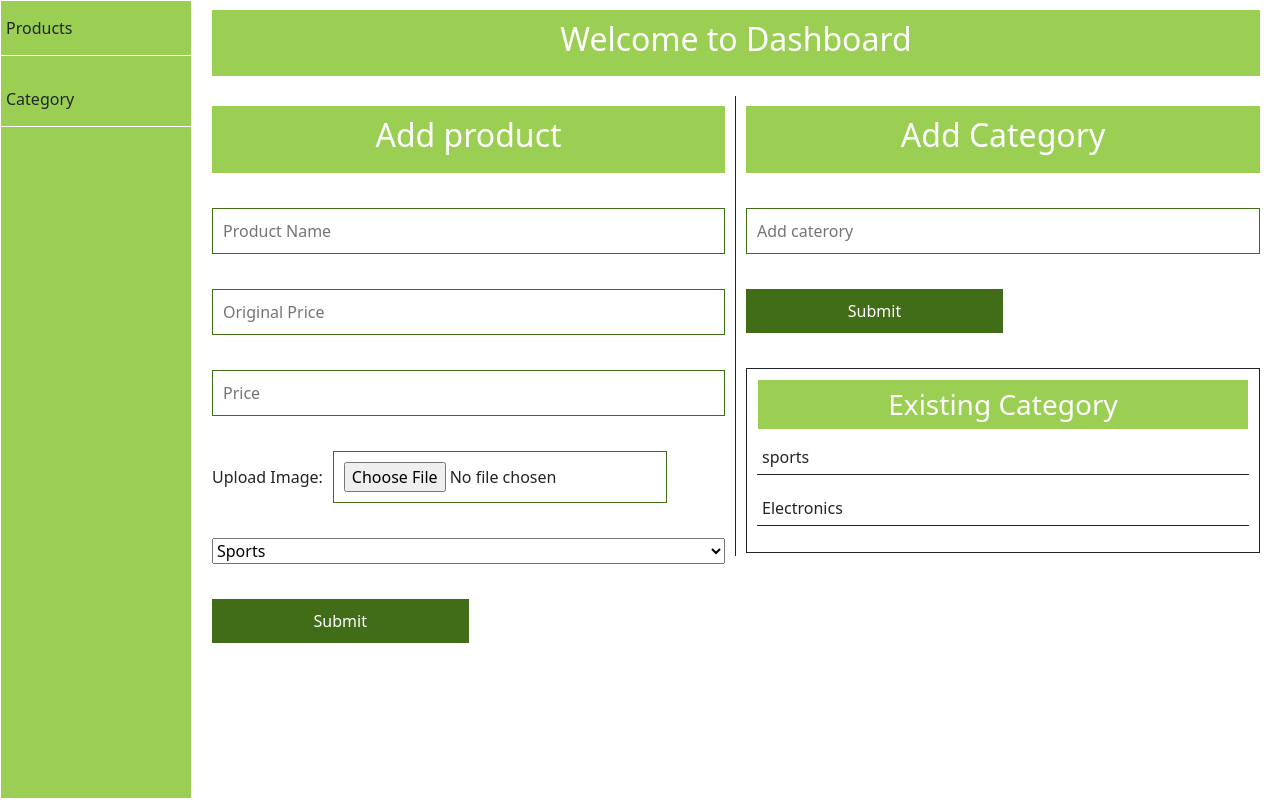
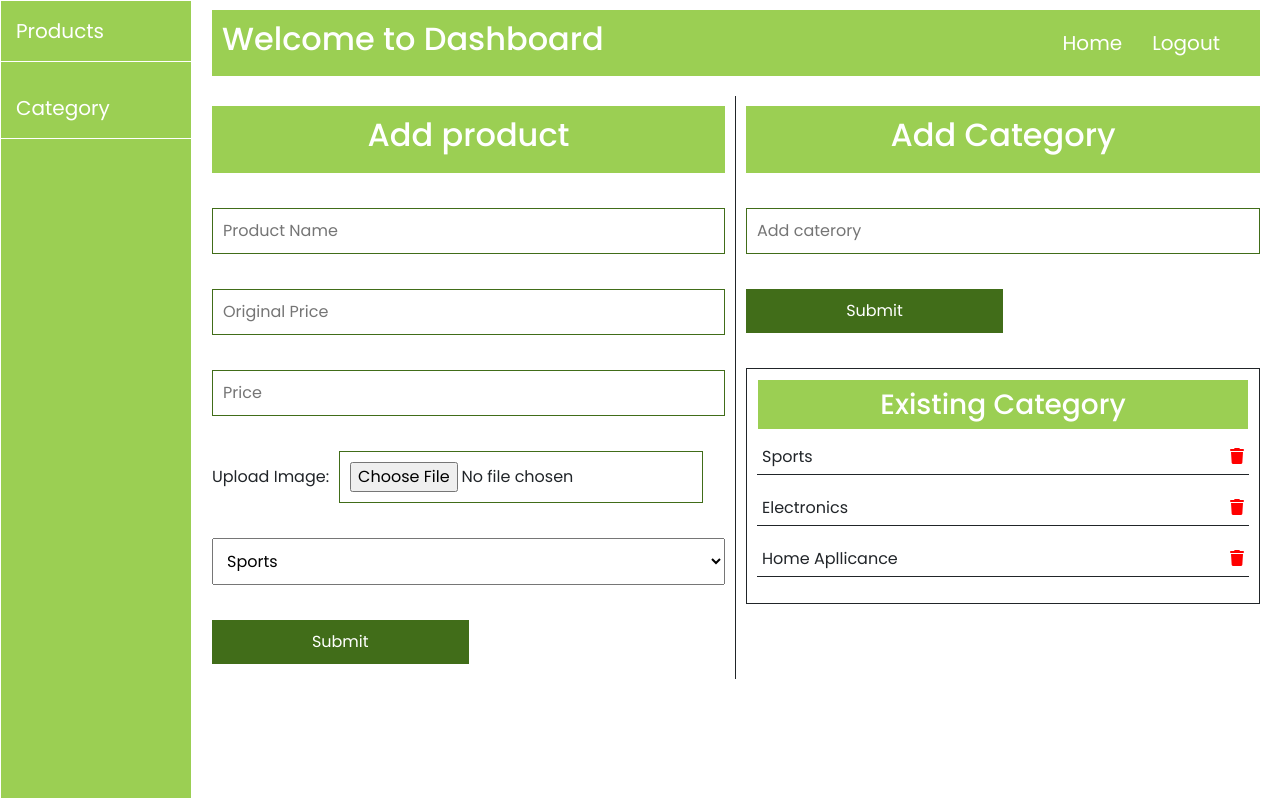
Before and after one commit to AlbarKhan/Ecommerce_React, a React (Create React App) app: page / in a window 1280 px wide. Built offline with nearby package versions, Linux system fonts and the light colour scheme.

Commit message:
category form completed

```diff
--- a/public/index.html
+++ b/public/index.html
@@ -22,6 +22,12 @@
 
     <link
       href="https://stackpath.bootstrapcdn.com/bootstrap/5.1.3/css/bootstrap.min.css"
+      rel="stylesheet"
+    />
+    <link rel="preconnect" href="https://fonts.googleapis.com" />
+    <link rel="preconnect" href="https://fonts.gstatic.com" crossorigin />
+    <link
+      href="https://fonts.googleapis.com/css2?family=Poppins:ital,wght@0,100;0,200;0,300;0,400;0,500;0,600;0,700;0,800;0,900;1,100;1,200;1,300;1,400;1,500;1,600;1,700;1,800;1,900&display=swap"
       rel="stylesheet"
     />
     <!--
--- a/src/AddProducts.js
+++ b/src/AddProducts.js
@@ -1,5 +1,21 @@
+import { useState } from "react";
 import { category } from "./products_data";
 export function AddProducts() {
+  const [categories, setcategory] = useState(category);
+  const [newCategory, setNewCategory] = useState("");
+  function handleAddCategory(e) {
+    e.preventDefault();
+    console.log("text");
+    if (!newCategory) return;
+    setcategory((categories) => [...categories, newCategory]);
+    setNewCategory("");
+  }
+
+  function handleDeleteCategory(id) {
+    setcategory((categories) =>
+      categories.filter((cat, index) => index !== id)
+    );
+  }
   return (
     <div className="AddProducts">
       <form className="add-product-form ">
@@ -14,26 +30,46 @@ export function AddProducts() {
           <input type="file" placeholder="Upload Image"></input>
         </div>
         <select>
-          {category.map((cat) => {
-            return <option>{cat}</option>;
+          {categories.map((cat, index) => {
+            return <option key={index}>{cat}</option>;
           })}
         </select>
         <button className="submit-btn" type="submit">
           Submit
         </button>
       </form>
-      <form className="add-category-form">
+      <form
+        className="add-category-form"
+        onSubmit={(e) => {
+          handleAddCategory(e);
+        }}
+      >
         <div className="add-title">
           <h2>Add Category</h2>
         </div>
-        <input type="text" placeholder="Add caterory"></input>
+        <input
+          type="text"
+          placeholder="Add caterory"
+          value={newCategory}
+          onChange={(e) => {
+            setNewCategory(e.target.value);
+          }}
+        ></input>
         <button className="submit-btn" type="submit">
           Submit
         </button>
         <div className="existing-Category">
           <h3>Existing Category</h3>
-          <p>sports</p>
-          <p>Electronics</p>
+          {categories.map((cat, index) => {
+            return (
+              <p key={index}>
+                <span>{cat} </span>
+                <span onClick={() => handleDeleteCategory(index)}>
+                  <i className="fa-solid fa-trash"></i>
+                </span>
+              </p>
+            );
+          })}
         </div>
       </form>
     </div>
--- a/src/App.css
+++ b/src/App.css
@@ -41,6 +41,8 @@
   margin: 0px;
   padding: 0px;
   box-sizing: border-box;
+  font-family: "Poppins", sans-serif;
+  font-weight: 400;
 }
 
 :root {
@@ -214,11 +216,17 @@ nav {
   margin: 10px 20px;
   /* margin-bottom: 0px; */
   text-align: center;
+  display: flex;
+  justify-content: space-between;
+  align-items: center;
   padding: 10px;
   font-size: 20px;
   color: white;
   /* border-radius: 10px; */
   background-color: var(--secondary);
+}
+.dash-head span {
+  margin-right: 30px;
 }
 .dash-body {
   /* border: 1px solid; */
@@ -233,7 +241,9 @@ nav {
 .dashBoard-Panel p {
   border-bottom: 1px solid white;
   /* margin-bottom: 10px; */
-  padding: 15px 5px;
+  color: white;
+  font-size: 20px;
+  padding: 15px 15px;
 }
 .dash-content {
   width: 85%;
@@ -250,22 +260,28 @@ nav {
   padding: 10px;
   border: 1px solid var(--primary);
 }
+.AddProducts select {
+  padding: 10px;
+}
+.AddProducts option {
+  border: 1px solid;
+  padding: 10px;
+}
 .add-product-form {
   /* border: 1px solid; */
   border-right: 1px solid;
   display: flex;
   flex-direction: column;
-  /* justify-content: space-around; */
   width: 50%;
   gap: 35px;
   padding: 10px;
+  padding-bottom: 15px;
+  height: fit-content;
 }
 .add-category-form {
   display: flex;
   flex-direction: column;
-  /* justify-content: space-around; */
   gap: 35px;
-  /* border: 1px solid; */
   padding: 10px;
   width: 50%;
 }
@@ -281,16 +297,23 @@ nav {
   width: 50%;
   background-color: var(--primary);
   color: white;
+  cursor: pointer;
 }
 
 .existing-Category {
   border: 1px solid;
   padding: 10px;
   height: 300px;
+  height: fit-content;
 }
 .existing-Category p {
   border-bottom: 1px solid;
   padding: 5px;
+  display: flex;
+  justify-content: space-between;
+}
+.existing-Category i {
+  color: red;
 }
 h3 {
   text-align: center;
--- a/src/Dashboard.js
+++ b/src/Dashboard.js
@@ -11,6 +11,10 @@ export function Dashboard() {
         <div className="dash-content">
           <div className="dash-head">
             <h2>Welcome to Dashboard</h2>
+            <div>
+              <span>Home</span>
+              <span>Logout</span>
+            </div>
           </div>
           <AddProducts />
         </div>
--- a/src/products_data.js
+++ b/src/products_data.js
@@ -89,4 +89,4 @@ export const products = [
   },
 ];
 
-export const category = ["Sports", "Electronics"];
+export const category = ["Sports", "Electronics", "Home Apllicance"];
```
